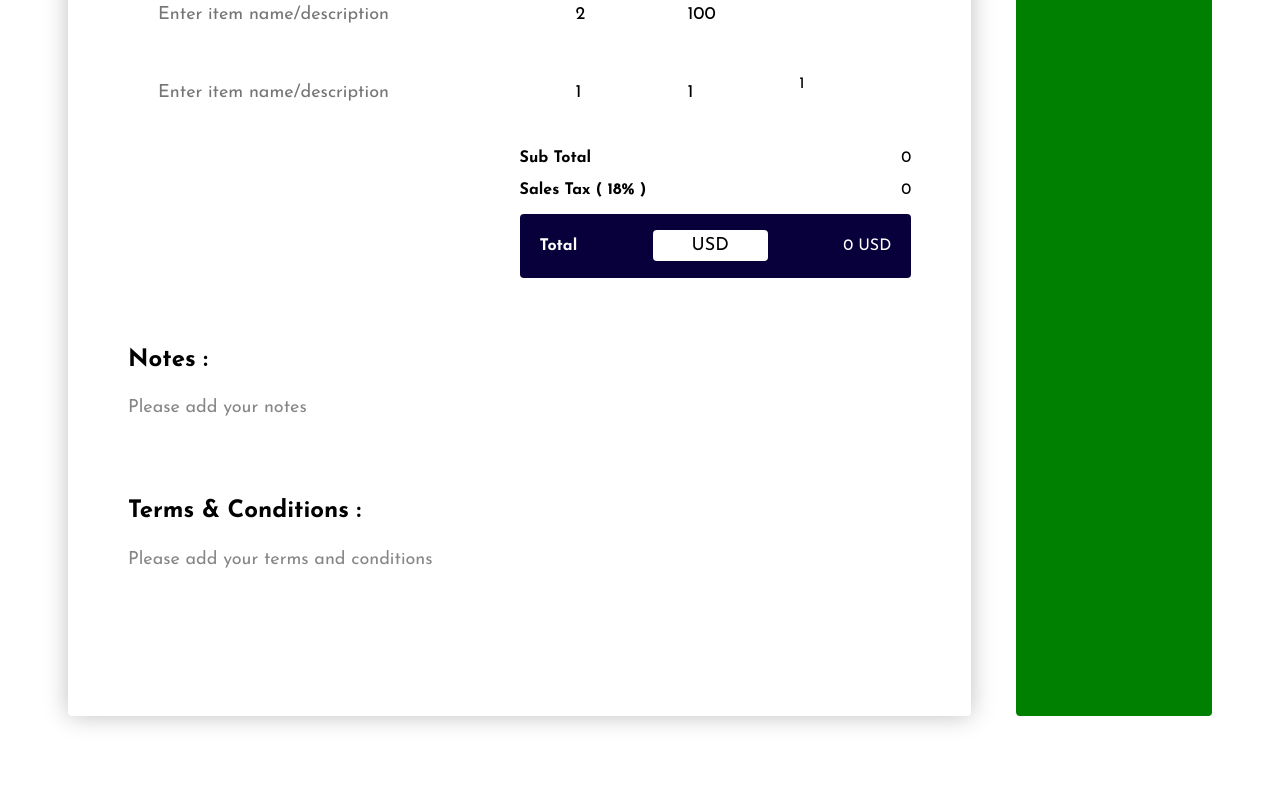
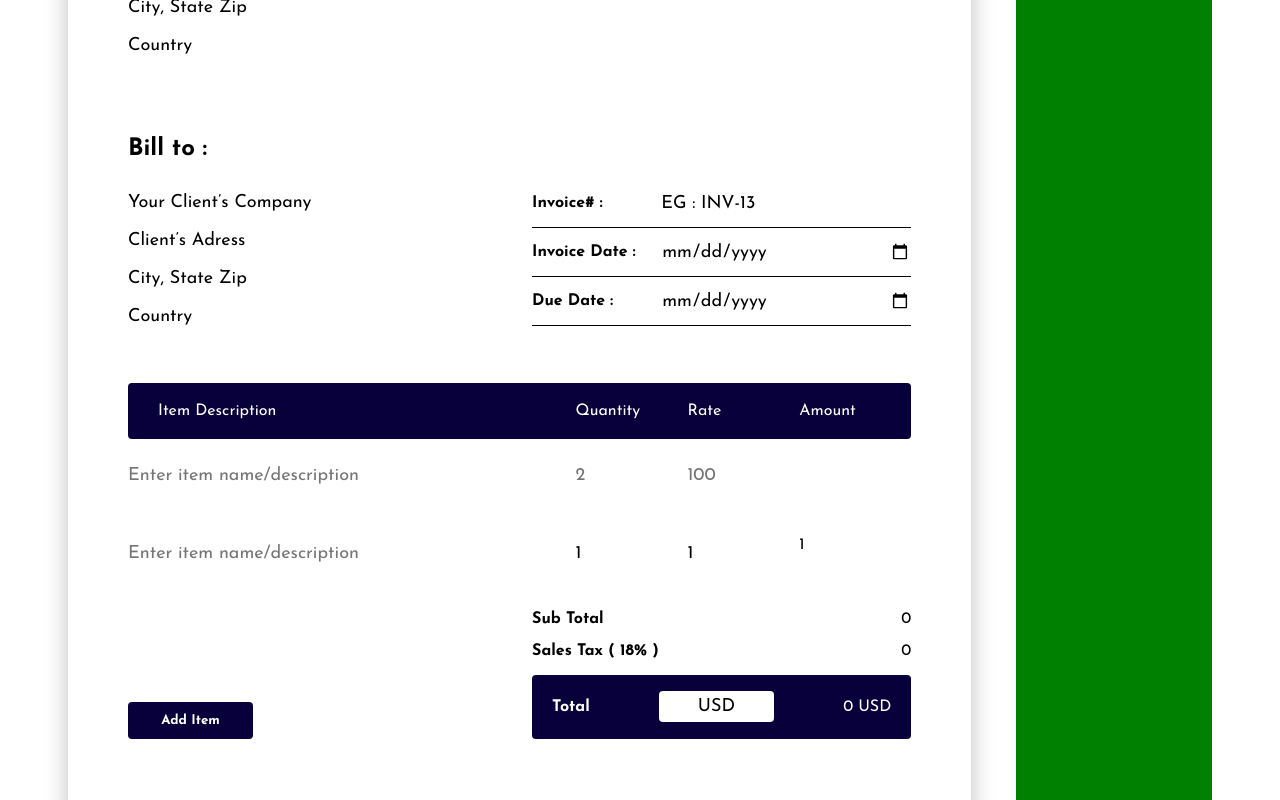
Before and after one commit to dot357/fis, a Nuxt app: page /builder in a window 1280 px wide. Shown: the part 800-1600 px from the top of the page. Built offline with nearby package versions, Linux system fonts and the light colour scheme.

Commit message:
added someFNCs

```diff
--- a/components/Builder.vue
+++ b/components/Builder.vue
@@ -1,5 +1,8 @@
 <template>
   <section>
+    <pre>
+      {{fis}}
+    </pre>
     <form>
       {{fis.header}}
       <div class="header">
@@ -56,27 +59,31 @@
         <div class="body">
 
           <div v-for="(item,index) in fis.items" :key="index" class="single" @input="calculate" >
-
+            <div class="removeItem"> <button @click.prevent="removeItem(item.id)">X</button></div>
             <div><textarea type="text" placeholder="Enter item name/description" v-model="item.desc" required></textarea></div>
             <div><input type="number"  min="1" placeholder="2" v-model="item.quantity" required></div>
             <div><input type="number"  min="1" placeholder="100" v-model="item.rate" required></div>
             <div v-if="item.rate && item.quantity">{{item.rate * item.quantity}}</div>
             <div class="taxRate" ><input type="number" :placeholder="fis.info.tax+'%'" v-model="fis.info.tax" required></div>
+
           </div>
+
 
 
 
         </div>
 
       <div class="sum">
-        <div class="left"></div>
+        <div class="left">
+          <button @click.prevent="addItem"> Add Item</button>
+        </div>
         <div class="right">
           <div>
             <div>
               <p><strong>Sub Total</strong> <span>{{fis.calculations.subTotal}}</span></p>
             </div>
            <div>
-              <p><strong>Sales Tax ( <span >{{fis.tax}}%</span> )</strong> <span>{{fis.calculations.taxXed}}</span> </p>
+              <p><strong>Sales Tax ( <span >{{fis.info.tax}}%</span> )</strong> <span>{{fis.calculations.taxXed}}</span> </p>
            </div>
            <div class="total">
               <p ><strong>Total</strong></p>
@@ -180,6 +187,18 @@ export default {
         }
         else console.log("Please enter all required fields")
       })
+    },
+    addItem(){
+      this.fis.items.push({
+          id: this.fis.items.length+1,
+          desc : undefined,
+          quantity : undefined,
+          rate : undefined,
+          amount : undefined
+      })
+    },
+    removeItem(id){
+      this.fis.items = this.fis.items.filter(e => e.id !== id)
     }
   },
 }
@@ -341,6 +360,7 @@ form .notes .container textarea:hover {
 }
 .table .body .single{
   position: relative;
+
 }
 .table .body .single .taxRate{
   position: absolute;
@@ -366,8 +386,43 @@ form .notes .container textarea:hover {
   opacity: 1;
 }
 
+.table .body .single .removeItem{
+  position: absolute;
+  left:0;
+  top: -10px;
+  background: var(--danger-color);
+  width: auto;
+  padding: 5px;
+  border-radius: 4px;
+
+   opacity: 0;
+  z-index: -1;
+  pointer-events: none;
+
+}
+
+.table .body .single .removeItem button{
+  background: white;
+  outline: none;
+  border: none;
+}
+
+.table .body .single:hover .removeItem{
+  transition: all 0.15s ease;
+  z-index: initial;
+  transition-delay: 0.3s;
+
+
+   pointer-events: all;
+  opacity: 1;
+}
+
 .body .single div input{
   width: 50px;
+}
+
+.body .single div input::placeholder{
+  color: rgba(0, 0, 0, 0.548);
 }
 
 .table .head, .table .body .single{
@@ -391,7 +446,8 @@ grid-template-columns: 4fr repeat(3, 1fr);
   display: flex;
   flex-direction: row;
    justify-content: space-between;
-   align-items: center;
+   align-items: flex-end;
+   gap: 25px;
 }
 
 .table .sum .right p{
@@ -428,4 +484,25 @@ grid-template-columns: 4fr repeat(3, 1fr);
 
 
 
+.table .sum .left button{
+  width: 125px;
+  margin: 0 auto;
+  border: none;
+  outline: none;
+  padding: 12px 12px;
+  font-weight: bold;
+  background: var(--base-color);
+  color: white;
+  border-radius: 4px;
+  cursor: pointer;
+
+}
+
+.table .sum .left button:hover{
+  transition: all 0.15s ease;
+  transform: scale(0.95);
+}
+
+
+
 </style>
--- a/main.css
+++ b/main.css
@@ -2,8 +2,14 @@
 
 :root{
     --base-color : #08003A;
+    --accent-color : #7b004f;
+    --danger-color : #d3172c;
 }
 
 html,body{
     font-family: 'Josefin Sans', sans-serif;
 }
+
+input,textarea,select,option,button{
+    font-family: 'Josefin Sans', sans-serif;
+}
```
